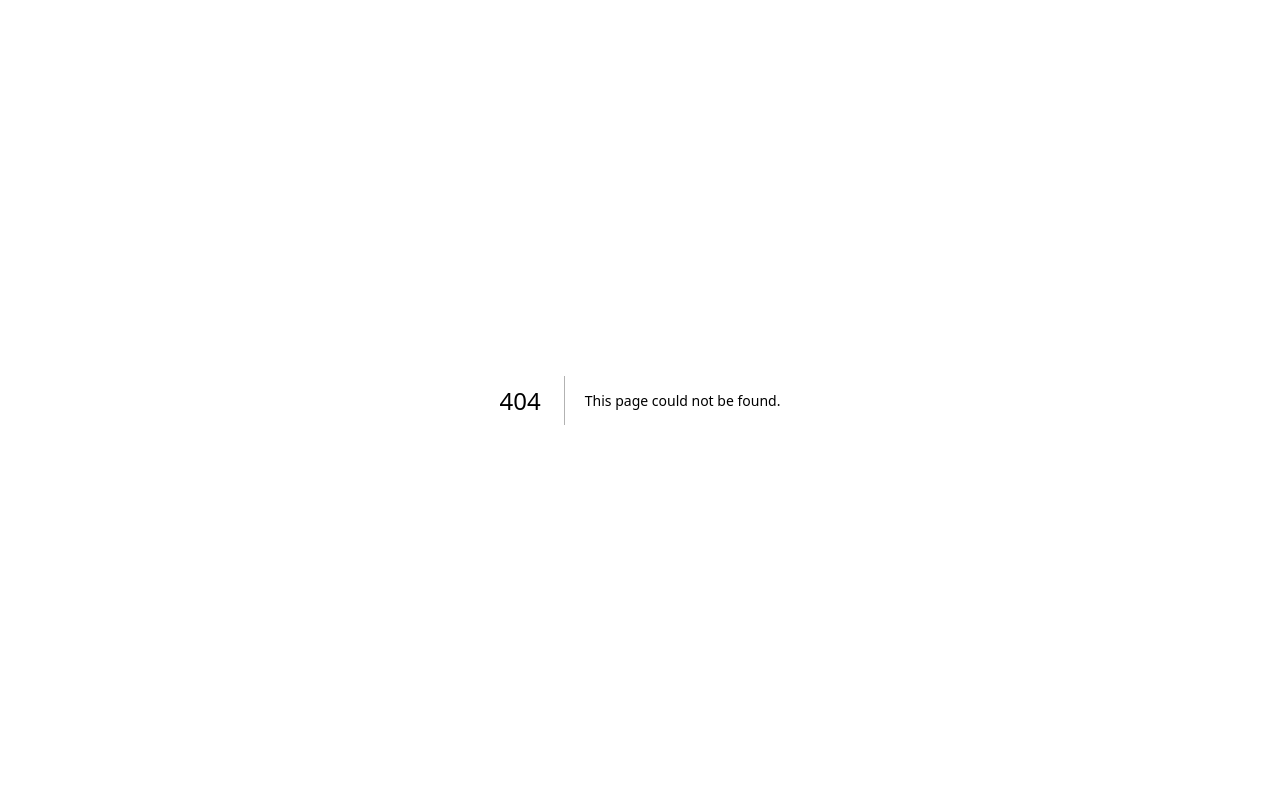
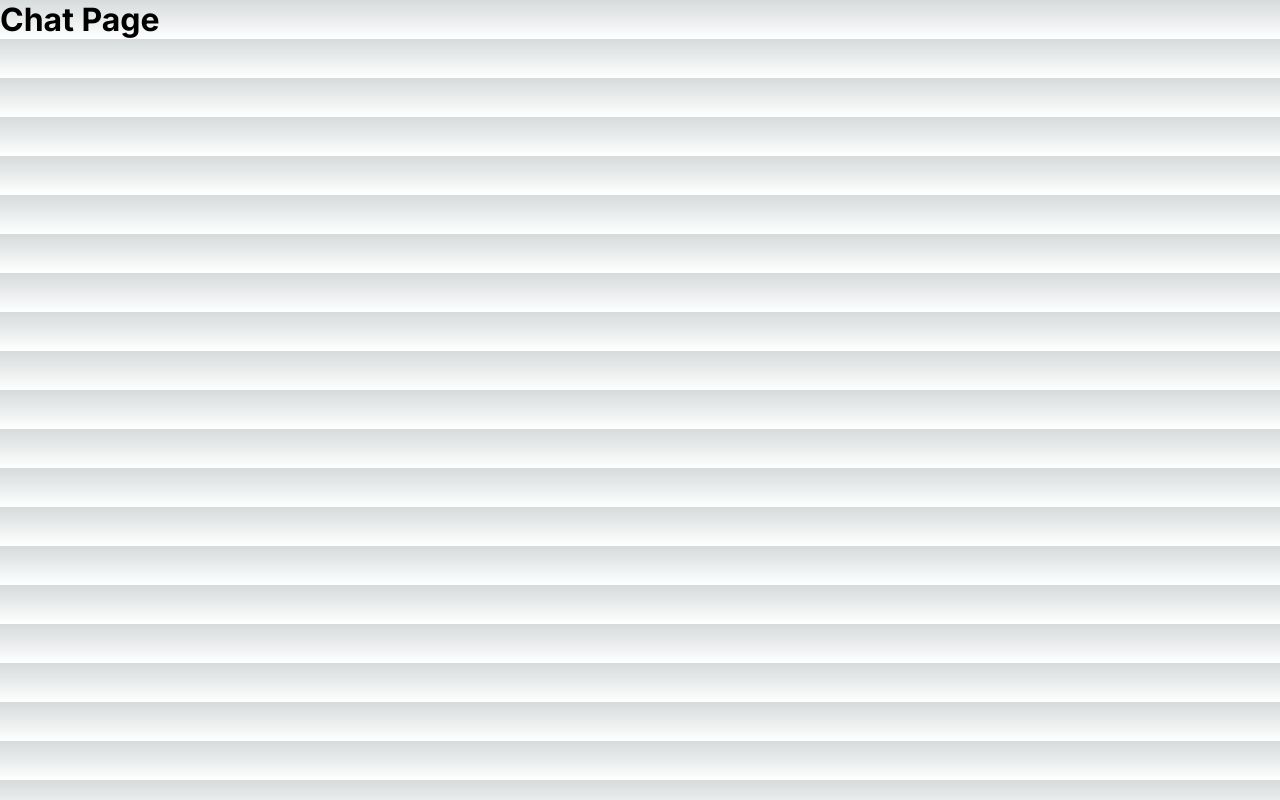
Before and after one commit to leeray75/openai-chatbot, a Next.js app: page /chat in a window 1280 px wide. Before the commit this address had no page. Built offline with nearby package versions, Linux system fonts and the light colour scheme.

Commit message:
PPV-7: Routing setup

```diff
--- a/next.config.mjs
+++ b/next.config.mjs
@@ -6,6 +6,7 @@ const __filename = fileURLToPath(import.meta.url);
 const __dirname = path.dirname(__filename);
 
 const nextConfig = {
+
     sassOptions: {
         includePaths: [path.join(__dirname, 'src', 'app', 'styles')],
     },
--- /dev/null
+++ b/src/app/chat/page.js
@@ -0,0 +1,12 @@
+// src/pages/index.js
+import React from 'react';
+
+const ChatPage = () => {
+  return (
+    <div>
+      <h1>Chat Page</h1>
+    </div>
+  );
+};
+
+export default ChatPage;
```
Also changed, not shown: src/app/page.js (+7 -0 lines).
